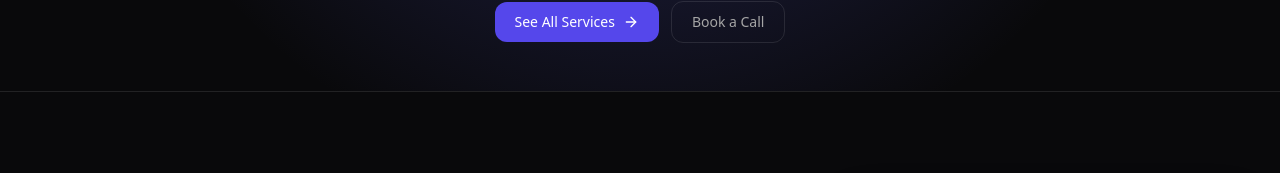
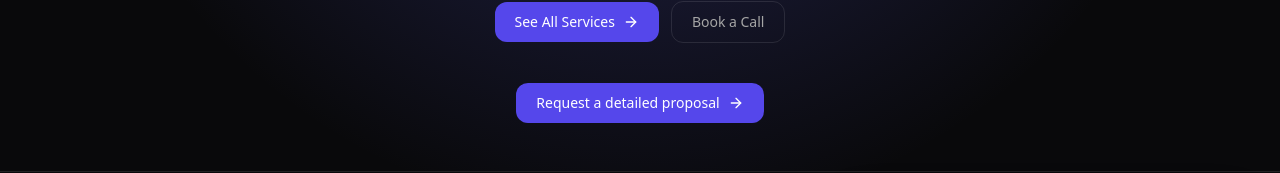
Before and after one commit to rajvictor1/personal-brand-content-automation-lp, a Next.js app: page /pipeline in a window 1280 px wide. Shown: the part 424-597 px from the top of the page. Built offline with nearby package versions, Linux system fonts and the light colour scheme; no server answers.

Commit message:
feat: add CTA button at the end of every section on pipeline page

```diff
--- a/app/pipeline/page.tsx
+++ b/app/pipeline/page.tsx
@@ -219,6 +219,20 @@ const whyUs = [
   },
 ];
 
+function SectionCta({ label = "Start a Project", href = "/contact" }: { label?: string; href?: string }) {
+  return (
+    <div className="mt-10 flex justify-center">
+      <Link
+        href={href}
+        className="inline-flex items-center gap-2 rounded-xl bg-primary px-5 py-2.5 text-sm font-medium text-primary-foreground transition hover:brightness-110"
+      >
+        {label}
+        <ArrowRight className="h-4 w-4" />
+      </Link>
+    </div>
+  );
+}
+
 export default function PipelinePage() {
   const url = `${BRANDOPS_URL}/pipeline`;
   return (
@@ -264,6 +278,7 @@ export default function PipelinePage() {
               Book a Call
             </Link>
           </div>
+          <SectionCta label="Request a detailed proposal" />
         </div>
       </section>
 
@@ -331,6 +346,7 @@ export default function PipelinePage() {
               </Reveal>
             ))}
           </div>
+          <SectionCta label="Get a custom scope" />
         </div>
       </section>
 
@@ -364,6 +380,7 @@ export default function PipelinePage() {
               </Reveal>
             ))}
           </div>
+          <SectionCta label="Start your first sprint" />
         </div>
       </section>
 
@@ -405,6 +422,7 @@ export default function PipelinePage() {
               </Reveal>
             ))}
           </div>
+          <SectionCta label="Choose your engagement" />
         </div>
       </section>
 
@@ -437,6 +455,7 @@ export default function PipelinePage() {
               </Reveal>
             ))}
           </div>
+          <SectionCta label="Book a strategy call" />
         </div>
       </section>
 
```
